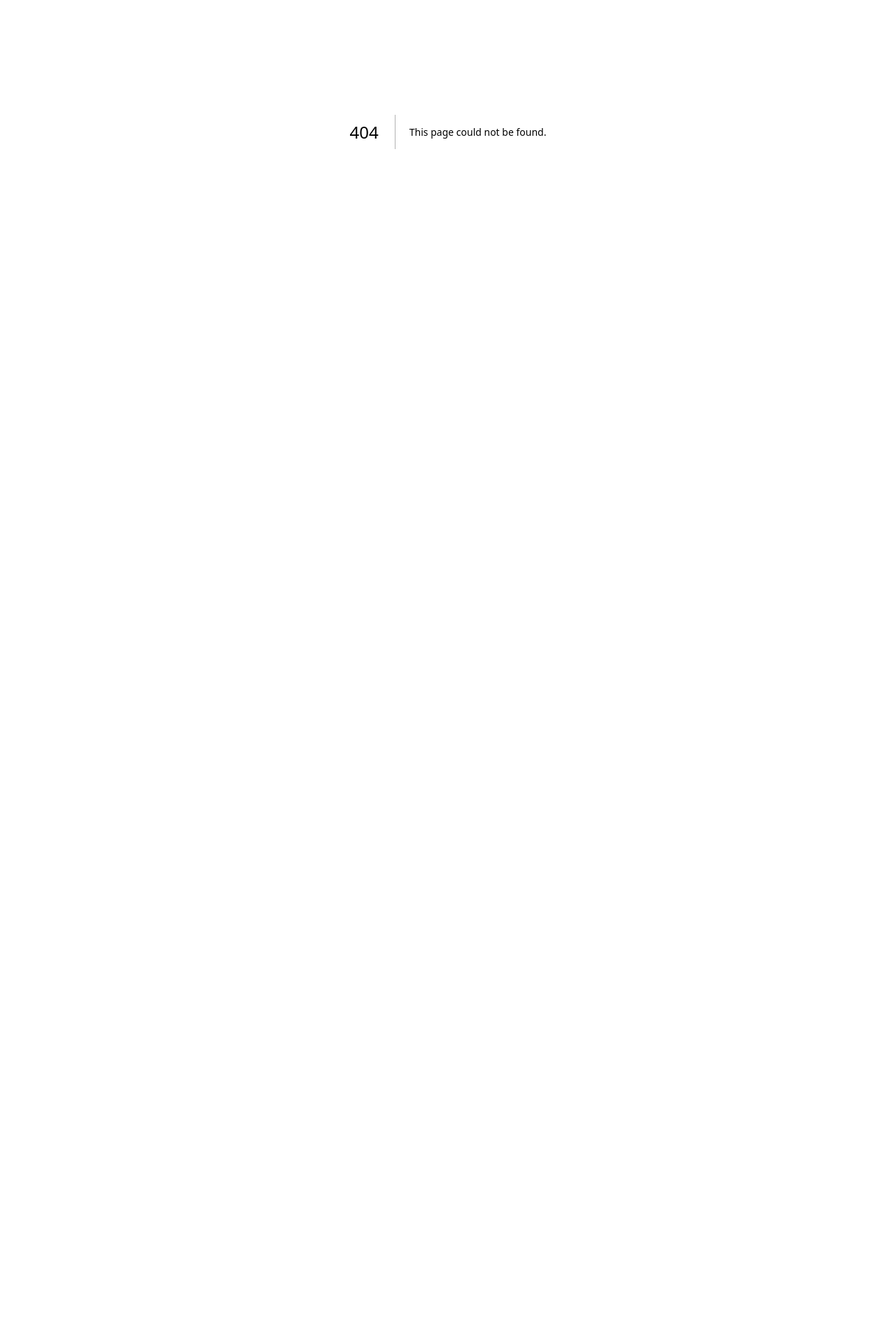
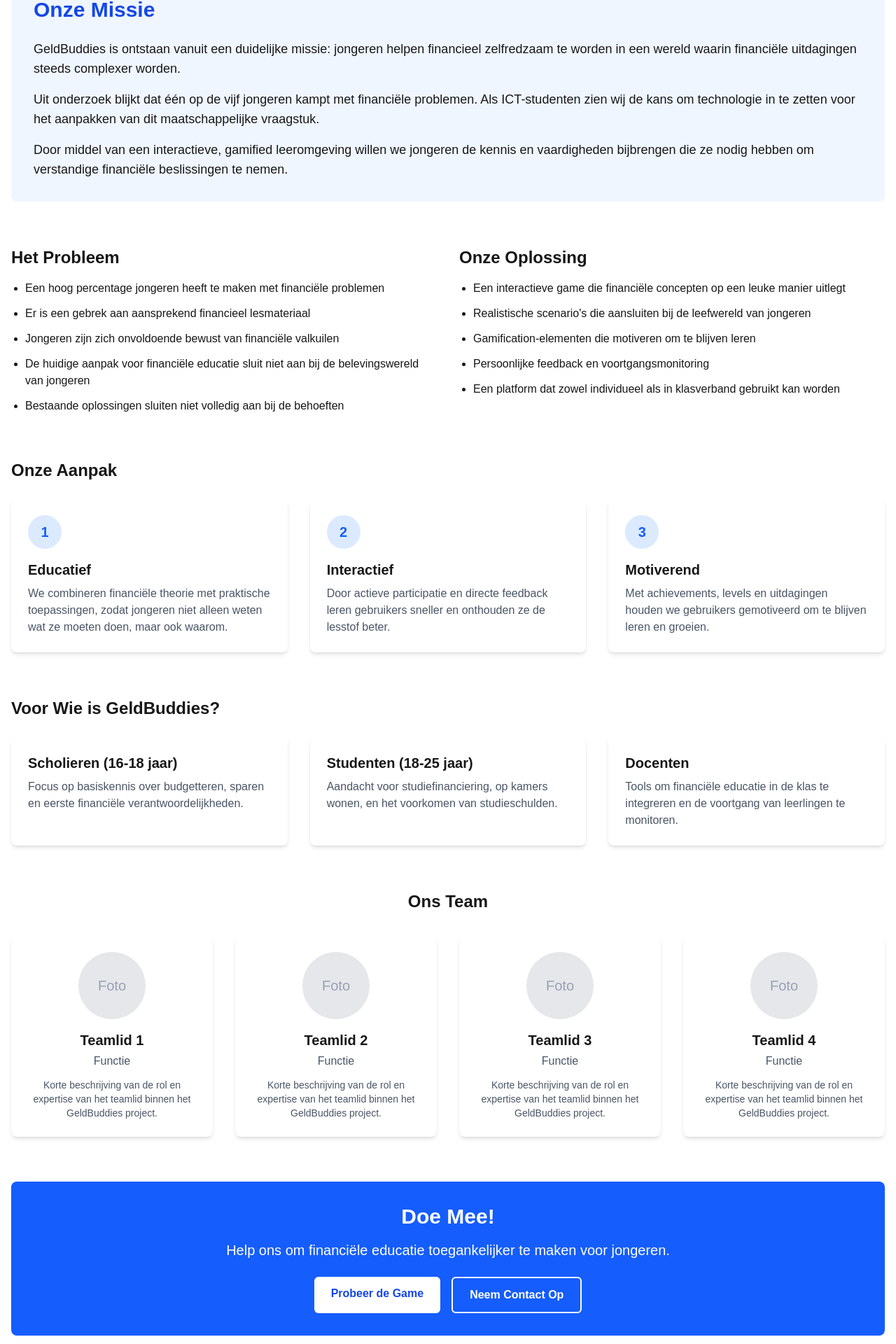
Before and after one commit to geldbuddies/geldbuddies, a Next.js app: page /about in a window 1280 px wide. Before the commit this address had no page. Shown: the part 212-2132 px from the top of the page at 70% size. Before the commit the page ends 800 px from the top, so only its background shows below. Built offline with nearby package versions, Linux system fonts and the light colour scheme.

Commit message:
feat: add about page explaining project mission and team

```diff
--- /dev/null
+++ b/src/app/(website)/about/page.tsx
@@ -0,0 +1,175 @@
+export default function AboutPage() {
+  return (
+    <div className="container mx-auto px-4 py-12">
+      <h1 className="text-4xl font-bold mb-8 text-center">Over GeldBuddies</h1>
+
+      {/* Mission Section */}
+      <section className="mb-16">
+        <div className="bg-blue-50 dark:bg-blue-900/20 p-8 rounded-lg">
+          <h2 className="text-3xl font-bold mb-6 text-blue-700 dark:text-blue-400">Onze Missie</h2>
+          <p className="text-lg mb-4">
+            GeldBuddies is ontstaan vanuit een duidelijke missie: jongeren helpen financieel
+            zelfredzaam te worden in een wereld waarin financiële uitdagingen steeds complexer
+            worden.
+          </p>
+          <p className="text-lg mb-4">
+            Uit onderzoek blijkt dat één op de vijf jongeren kampt met financiële problemen. Als
+            ICT-studenten zien wij de kans om technologie in te zetten voor het aanpakken van dit
+            maatschappelijke vraagstuk.
+          </p>
+          <p className="text-lg">
+            Door middel van een interactieve, gamified leeromgeving willen we jongeren de kennis en
+            vaardigheden bijbrengen die ze nodig hebben om verstandige financiële beslissingen te
+            nemen.
+          </p>
+        </div>
+      </section>
+
+      {/* Problem & Solution Section */}
+      <section className="mb-16 grid grid-cols-1 md:grid-cols-2 gap-8">
+        <div>
+          <h2 className="text-2xl font-bold mb-4">Het Probleem</h2>
+          <ul className="space-y-3 list-disc pl-5">
+            <li>Een hoog percentage jongeren heeft te maken met financiële problemen</li>
+            <li>Er is een gebrek aan aansprekend financieel lesmateriaal</li>
+            <li>Jongeren zijn zich onvoldoende bewust van financiële valkuilen</li>
+            <li>
+              De huidige aanpak voor financiële educatie sluit niet aan bij de belevingswereld van
+              jongeren
+            </li>
+            <li>Bestaande oplossingen sluiten niet volledig aan bij de behoeften</li>
+          </ul>
+        </div>
+
+        <div>
+          <h2 className="text-2xl font-bold mb-4">Onze Oplossing</h2>
+          <ul className="space-y-3 list-disc pl-5">
+            <li>Een interactieve game die financiële concepten op een leuke manier uitlegt</li>
+            <li>Realistische scenario's die aansluiten bij de leefwereld van jongeren</li>
+            <li>Gamification-elementen die motiveren om te blijven leren</li>
+            <li>Persoonlijke feedback en voortgangsmonitoring</li>
+            <li>Een platform dat zowel individueel als in klasverband gebruikt kan worden</li>
+          </ul>
+        </div>
+      </section>
+
+      {/* Approach Section */}
+      <section className="mb-16">
+        <h2 className="text-2xl font-bold mb-6">Onze Aanpak</h2>
+
+        <div className="grid grid-cols-1 md:grid-cols-3 gap-8">
+          <div className="bg-white dark:bg-gray-800 p-6 rounded-lg shadow-md">
+            <div className="w-12 h-12 bg-blue-100 dark:bg-blue-900 rounded-full flex items-center justify-center mb-4 text-xl font-bold text-blue-600 dark:text-blue-400">
+              1
+            </div>
+            <h3 className="text-xl font-bold mb-2">Educatief</h3>
+            <p className="text-gray-600 dark:text-gray-400">
+              We combineren financiële theorie met praktische toepassingen, zodat jongeren niet
+              alleen weten wat ze moeten doen, maar ook waarom.
+            </p>
+          </div>
+
+          <div className="bg-white dark:bg-gray-800 p-6 rounded-lg shadow-md">
+            <div className="w-12 h-12 bg-blue-100 dark:bg-blue-900 rounded-full flex items-center justify-center mb-4 text-xl font-bold text-blue-600 dark:text-blue-400">
+              2
+            </div>
+            <h3 className="text-xl font-bold mb-2">Interactief</h3>
+            <p className="text-gray-600 dark:text-gray-400">
+              Door actieve participatie en directe feedback leren gebruikers sneller en onthouden ze
+              de lesstof beter.
+            </p>
+          </div>
+
+          <div className="bg-white dark:bg-gray-800 p-6 rounded-lg shadow-md">
+            <div className="w-12 h-12 bg-blue-100 dark:bg-blue-900 rounded-full flex items-center justify-center mb-4 text-xl font-bold text-blue-600 dark:text-blue-400">
+              3
+            </div>
+            <h3 className="text-xl font-bold mb-2">Motiverend</h3>
+            <p className="text-gray-600 dark:text-gray-400">
+              Met achievements, levels en uitdagingen houden we gebruikers gemotiveerd om te blijven
+              leren en groeien.
+            </p>
+          </div>
+        </div>
+      </section>
+
+      {/* Target Audience Section */}
+      <section className="mb-16">
+        <h2 className="text-2xl font-bold mb-6">Voor Wie is GeldBuddies?</h2>
+
+        <div className="grid grid-cols-1 md:grid-cols-3 gap-8">
+          <div className="bg-white dark:bg-gray-800 p-6 rounded-lg shadow-md">
+            <h3 className="text-xl font-bold mb-2">Scholieren (16-18 jaar)</h3>
+            <p className="text-gray-600 dark:text-gray-400">
+              Focus op basiskennis over budgetteren, sparen en eerste financiële
+              verantwoordelijkheden.
+            </p>
+          </div>
+
+          <div className="bg-white dark:bg-gray-800 p-6 rounded-lg shadow-md">
+            <h3 className="text-xl font-bold mb-2">Studenten (18-25 jaar)</h3>
+            <p className="text-gray-600 dark:text-gray-400">
+              Aandacht voor studiefinanciering, op kamers wonen, en het voorkomen van
+              studieschulden.
+            </p>
+          </div>
+
+          <div className="bg-white dark:bg-gray-800 p-6 rounded-lg shadow-md">
+            <h3 className="text-xl font-bold mb-2">Docenten</h3>
+            <p className="text-gray-600 dark:text-gray-400">
+              Tools om financiële educatie in de klas te integreren en de voortgang van leerlingen
+              te monitoren.
+            </p>
+          </div>
+        </div>
+      </section>
+
+      {/* Team Section */}
+      <section className="mb-16">
+        <h2 className="text-2xl font-bold mb-8 text-center">Ons Team</h2>
+
+        <div className="grid grid-cols-1 md:grid-cols-2 lg:grid-cols-4 gap-8">
+          {/* Team member placeholders - replace with actual team members */}
+          {[1, 2, 3, 4].map((member) => (
+            <div
+              key={member}
+              className="bg-white dark:bg-gray-800 p-6 rounded-lg shadow-md text-center"
+            >
+              <div className="w-24 h-24 bg-gray-200 dark:bg-gray-700 rounded-full mx-auto mb-4 flex items-center justify-center">
+                <span className="text-gray-400 dark:text-gray-500 text-xl">Foto</span>
+              </div>
+              <h3 className="text-xl font-bold mb-1">Teamlid {member}</h3>
+              <p className="text-gray-600 dark:text-gray-400 mb-3">Functie</p>
+              <p className="text-gray-600 dark:text-gray-400 text-sm">
+                Korte beschrijving van de rol en expertise van het teamlid binnen het GeldBuddies
+                project.
+              </p>
+            </div>
+          ))}
+        </div>
+      </section>
+
+      {/* CTA Section */}
+      <section className="bg-blue-600 text-white p-8 rounded-lg text-center">
+        <h2 className="text-3xl font-bold mb-4">Doe Mee!</h2>
+        <p className="text-xl mb-6">
+          Help ons om financiële educatie toegankelijker te maken voor jongeren.
+        </p>
+        <div className="flex flex-col sm:flex-row gap-4 justify-center">
+          <a
+            href="/game"
+            className="bg-white text-blue-700 hover:bg-gray-100 font-bold py-3 px-6 rounded-md inline-block"
+          >
+            Probeer de Game
+          </a>
+          <a
+            href="/contact"
+            className="bg-transparent border-2 border-white text-white hover:bg-white/10 font-bold py-3 px-6 rounded-md inline-block"
+          >
+            Neem Contact Op
+          </a>
+        </div>
+      </section>
+    </div>
+  );
+}
```
